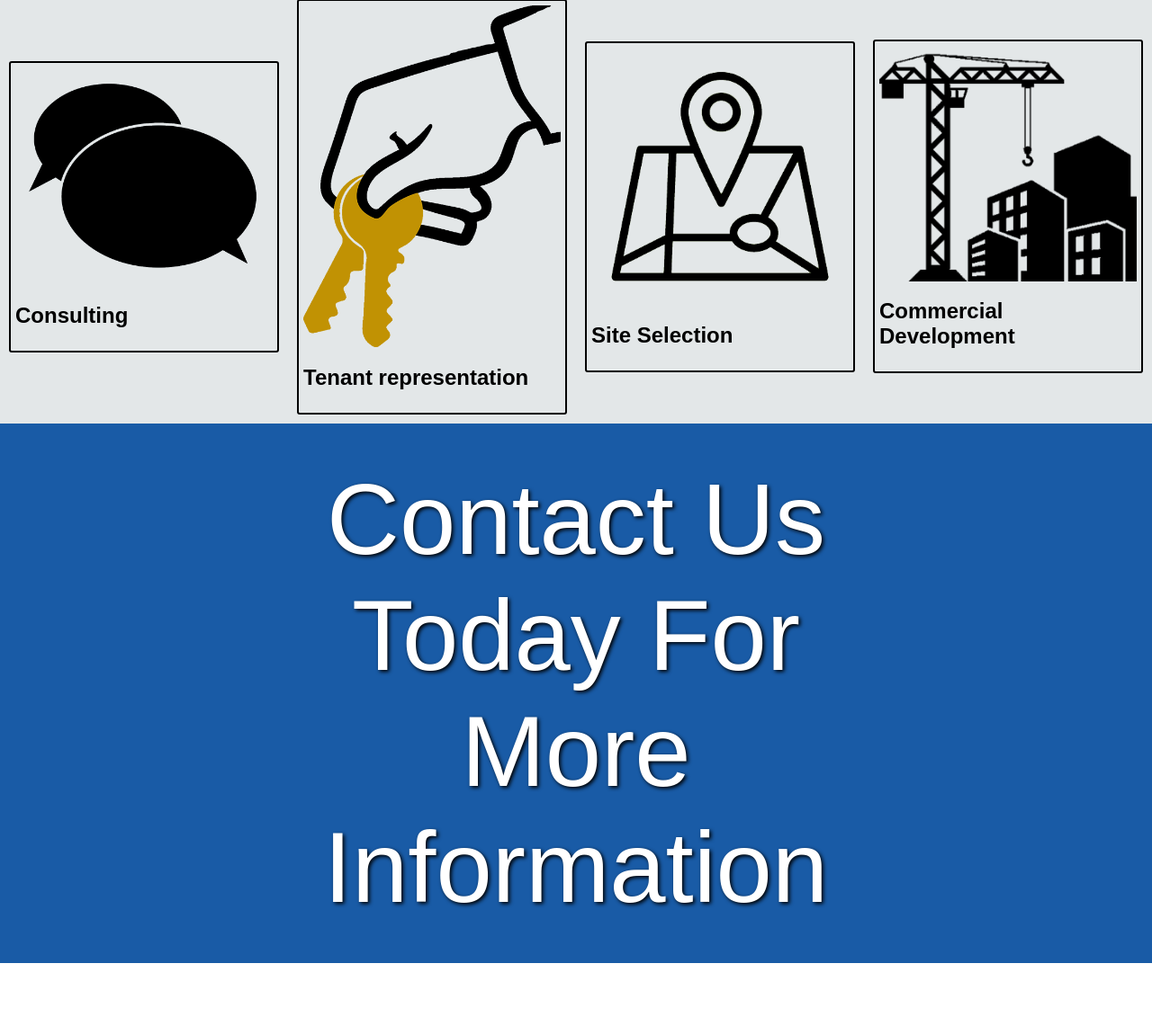
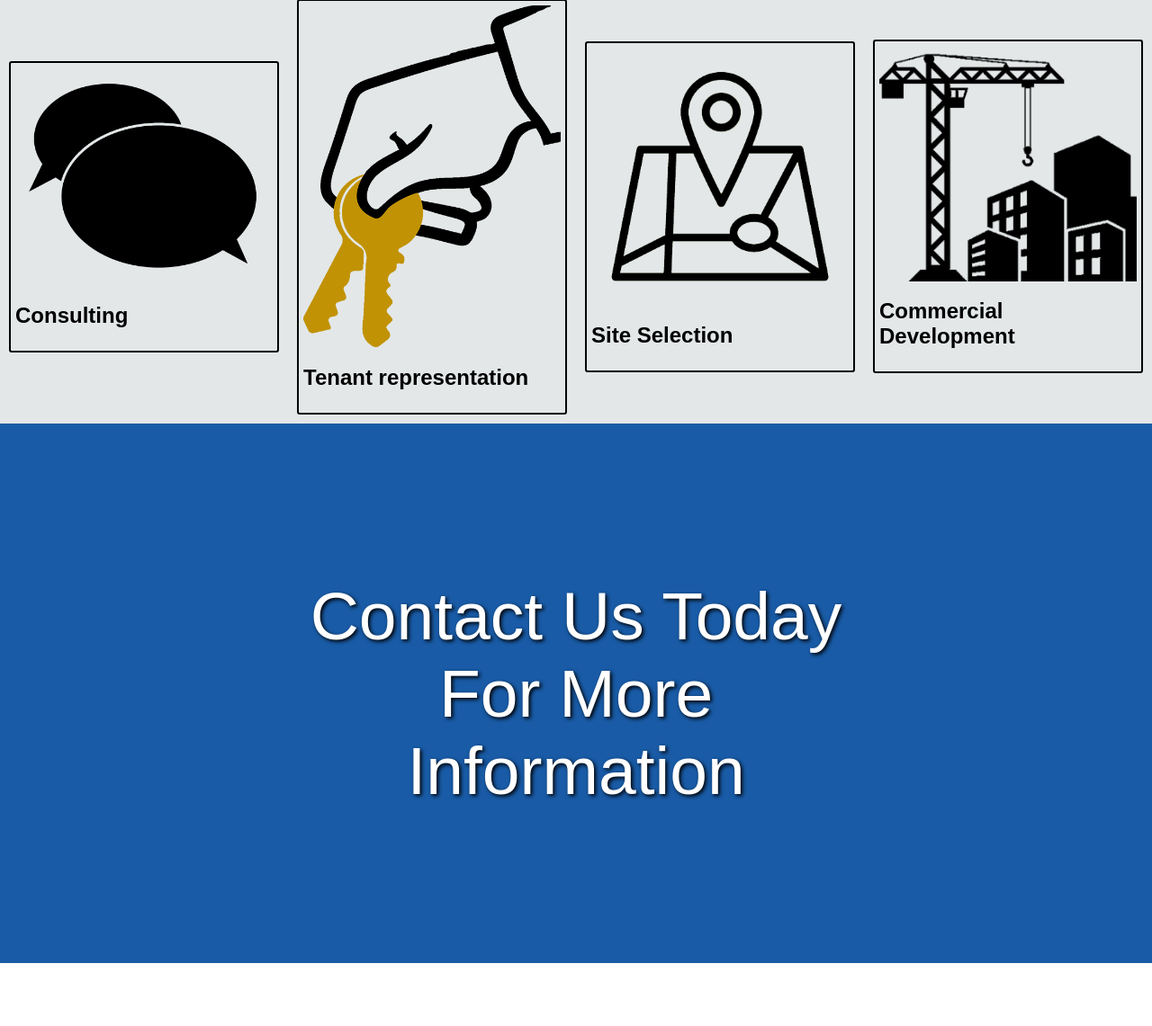
Before and after one commit to Jacobaallen/SErealty, a PHP site: page /index.html in a window 1280 px wide. Shown: the part 2857-3998 px from the top of the page at 90% size. After the commit the page ends 3928 px from the top, so only its background shows below. Run offline with PHP 8.4, Linux system fonts and the light colour scheme.

Commit message:
working on style

```diff
--- a/index.css
+++ b/index.css
@@ -195,7 +195,7 @@ img {
   margin-top: 300px;
   transform: translate(-50%, -50%);
   color: white;
-  font-size: 7rem;
+  font-size: 75px;
   text-shadow: 2px 2px 4px #000000;
 }
 
```
